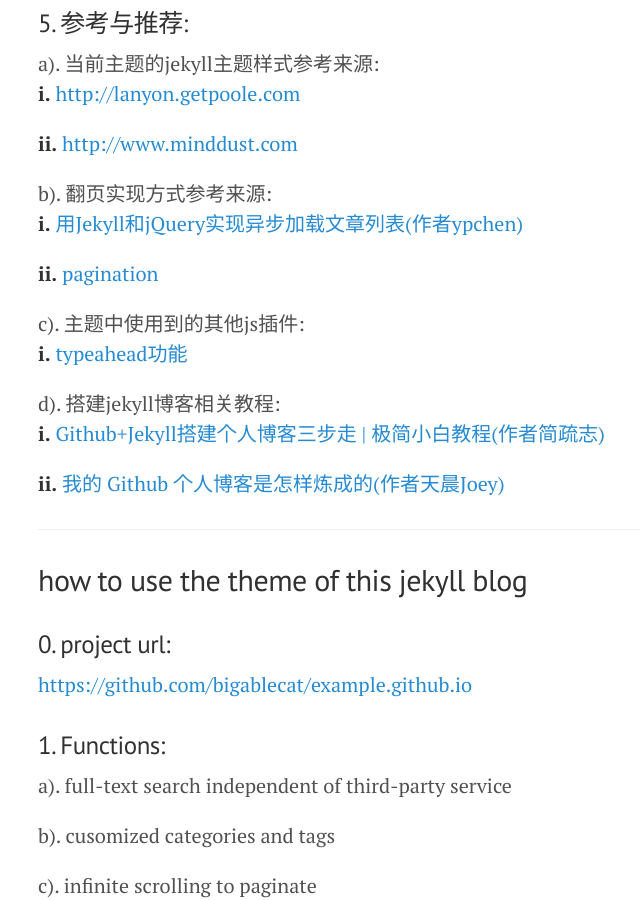
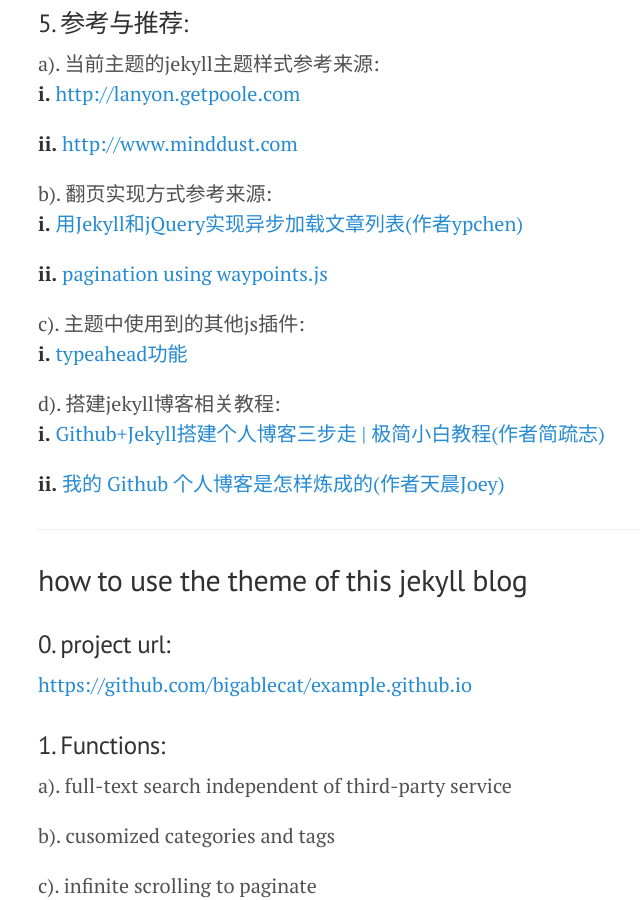
Before and after one commit to carrylaw/example.github.io, a Jekyll site: the page built from _posts/2017-10-12-howtouse.md, in a window 1280 px wide and 900 px high, scrolled down 3071 px. Shown: the whole window, without its empty margins (242-882 px from the left). Built offline with Jekyll 4.4.1, drawn with Linux system fonts in a browser that asks for light colours; nearby versions of some CDN libraries; some web fonts are replaced; library files that are not in the unit come from our copies; some of the changed text lies outside the part shown.

Commit message:
#update post

```diff
--- a/_posts/2017-10-12-howtouse.md
+++ b/_posts/2017-10-12-howtouse.md
@@ -68,7 +68,7 @@
 b). 翻页实现方式参考来源:
 **i.** [用Jekyll和jQuery实现异步加载文章列表(作者ypchen)](https://alfred-sun.github.io/blog/2014/12/11/jekykll-jquery-asyn-load/)
 
-**ii.** [pagination](http://imakewebthings.com/waypoints/)
+**ii.** [pagination using waypoints.js](http://imakewebthings.com/waypoints/)
 
 c). 主题中使用到的其他js插件:
 **i.** [typeahead功能](http://www.runningcoder.org/jquerytypeahead/)
@@ -144,7 +144,7 @@
 c). The pagination references:
 **i.** [(Chinese)用Jekyll和jQuery实现异步加载文章列表(作者ypchen)](https://alfred-sun.github.io/blog/2014/12/11/jekykll-jquery-asyn-load/)
 
-**ii.** [pagination](http://imakewebthings.com/waypoints/)
+**ii.** [pagination using waypoints.js](http://imakewebthings.com/waypoints/)
 
 b). Other js plugins used in this theme:
 **i.** [typeahead](http://www.runningcoder.org/jquerytypeahead/)
```
Also changed, not shown: other parts of _posts/2017-10-12-howtouse.md (+1 -1 lines), README.md.
